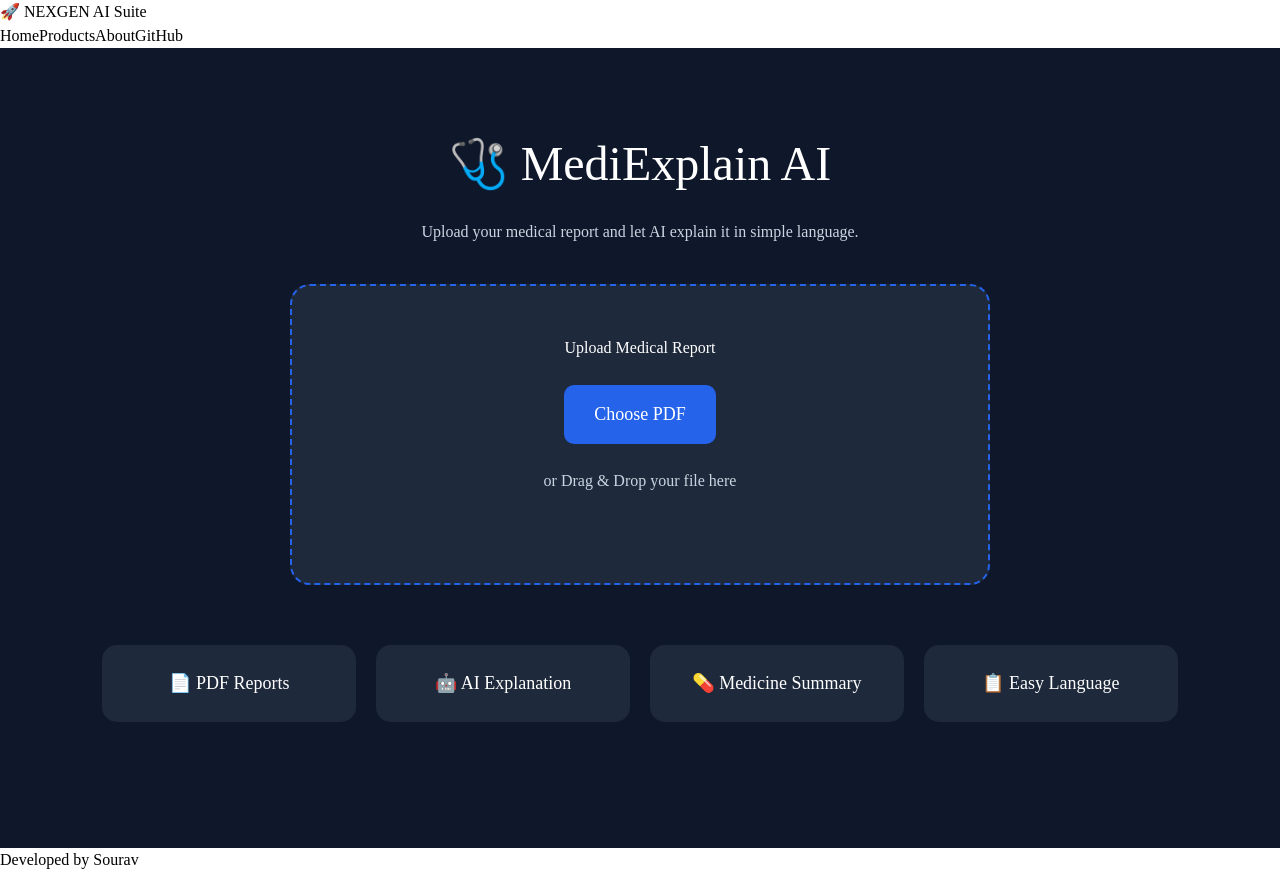
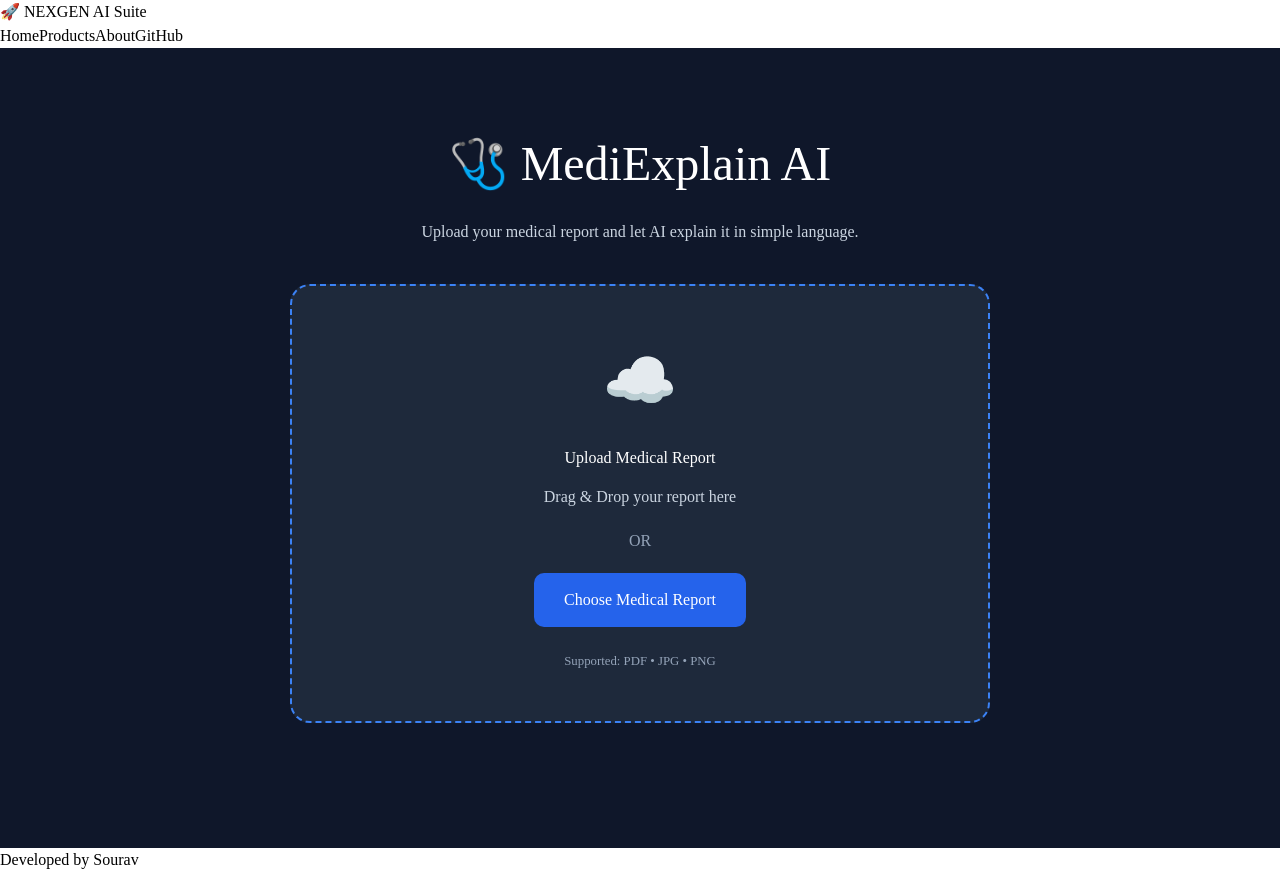
Before and after one commit to NEXGEN-AI038/NEXGEN-AI-Suite, a React (Vite) app in the folder website/: page /mediexplain in a window 1280 px wide. Built offline with nearby package versions, Linux system fonts and the light colour scheme.

Commit message:
Release v0.2 - MediExplain file upload completed

```diff
--- /dev/null
+++ b/website/src/components/FileUpload.css
@@ -0,0 +1,68 @@
+.upload-card{
+    max-width:700px;
+    margin:40px auto;
+    padding:50px;
+    background:#1e293b;
+    border:2px dashed #3b82f6;
+    border-radius:20px;
+    text-align:center;
+    transition:.3s;
+}
+
+.upload-card:hover{
+    border-color:#60a5fa;
+    transform:translateY(-3px);
+}
+
+.upload-icon{
+    font-size:60px;
+    margin-bottom:20px;
+}
+
+.upload-card h2{
+    color:white;
+    margin-bottom:15px;
+}
+
+.upload-card p{
+    color:#cbd5e1;
+}
+
+.upload-card span{
+    display:block;
+    margin:20px 0;
+    color:#94a3b8;
+}
+
+.upload-card button{
+
+    background:#2563eb;
+
+    color:white;
+
+    border:none;
+
+    padding:15px 30px;
+
+    border-radius:10px;
+
+    cursor:pointer;
+
+    font-size:16px;
+
+    transition:.3s;
+}
+
+.upload-card button:hover{
+
+    background:#1d4ed8;
+}
+
+.upload-card small{
+
+    display:block;
+
+    margin-top:25px;
+
+    color:#94a3b8;
+}
--- /dev/null
+++ b/website/src/components/FileUpload.jsx
@@ -0,0 +1,55 @@
+import { useRef } from "react";
+import "./FileUpload.css";
+
+function FileUpload({ selectedFile, setSelectedFile }) {
+
+  const fileInputRef = useRef(null);
+
+  function handleFile(event) {
+    const file = event.target.files[0];
+
+    if (file) {
+      setSelectedFile(file);
+    }
+  }
+
+  function openFilePicker() {
+    fileInputRef.current.click();
+  }
+
+  return (
+    <div className="upload-card">
+
+      <div className="upload-icon">
+        ☁️
+      </div>
+
+      <h2>Upload Medical Report</h2>
+
+      <p>
+        Drag & Drop your report here
+      </p>
+
+      <span>OR</span>
+
+      <button onClick={openFilePicker}>
+        Choose Medical Report
+      </button>
+
+      <input
+        ref={fileInputRef}
+        type="file"
+        accept=".pdf,.jpg,.jpeg,.png"
+        onChange={handleFile}
+        hidden
+      />
+
+      <small>
+        Supported: PDF • JPG • PNG
+      </small>
+
+    </div>
+  );
+}
+
+export default FileUpload;
--- a/website/src/pages/MediExplain.css
+++ b/website/src/pages/MediExplain.css
@@ -13,39 +13,70 @@
 
 .medi-page p{
     color:#cbd5e1;
-    margin-bottom:40px;
 }
 
-.upload-box{
+.file-info{
+
+    max-width:700px;
+
+    margin:35px auto;
+
     background:#1e293b;
-    max-width:700px;
-    margin:auto;
-    padding:50px;
+
     border-radius:20px;
-    border:2px dashed #2563eb;
+
+    padding:30px;
+
+    text-align:left;
+
+    animation:fadeIn .4s ease;
 }
 
-.upload-box button{
-    margin:25px 0;
-    padding:16px 30px;
-    background:#2563eb;
-    color:white;
-    border:none;
-    border-radius:10px;
-    cursor:pointer;
-    font-size:18px;
+.file-info h3{
+
+    color:#60a5fa;
+
+    margin-bottom:20px;
 }
 
-.features{
-    margin-top:60px;
-    display:grid;
-    grid-template-columns:repeat(auto-fit,minmax(200px,1fr));
-    gap:20px;
+.file-info p{
+
+    color:white;
+
+    margin:12px 0;
 }
 
-.feature{
-    background:#1e293b;
-    padding:25px;
-    border-radius:15px;
-    font-size:18px;
+.ready-badge{
+
+    margin-top:25px;
+
+    display:inline-block;
+
+    background:#16a34a;
+
+    color:white;
+
+    padding:10px 18px;
+
+    border-radius:30px;
+
+    font-weight:bold;
 }
+
+@keyframes fadeIn{
+
+    from{
+
+        opacity:0;
+
+        transform:translateY(20px);
+    }
+
+    to{
+
+        opacity:1;
+
+        transform:translateY(0);
+    }
+
+}
--- a/website/src/pages/MediExplain.jsx
+++ b/website/src/pages/MediExplain.jsx
@@ -1,6 +1,11 @@
+import { useState } from "react";
 import "./MediExplain.css";
+import FileUpload from "../components/FileUpload";
 
 function MediExplain() {
+
+  const [selectedFile, setSelectedFile] = useState(null);
+
   return (
     <div className="medi-page">
 
@@ -10,39 +15,36 @@ function MediExplain() {
         Upload your medical report and let AI explain it in simple language.
       </p>
 
-      <div className="upload-box">
+      <FileUpload
+        selectedFile={selectedFile}
+        setSelectedFile={setSelectedFile}
+      />
 
-        <h2>Upload Medical Report</h2>
+      {selectedFile && (
 
-        <button>
-          Choose PDF
-        </button>
+        <div className="file-info">
 
-        <p>
-          or Drag & Drop your file here
-        </p>
+          <h3>📄 File Ready for Analysis</h3>
 
-      </div>
+          <p>
+            <strong>Name:</strong> {selectedFile.name}
+          </p>
 
-      <div className="features">
+          <p>
+            <strong>Size:</strong> {(selectedFile.size / 1024).toFixed(2)} KB
+          </p>
 
-        <div className="feature">
-          📄 PDF Reports
+          <p>
+            <strong>Type:</strong> {selectedFile.type}
+          </p>
+
+          <div className="ready-badge">
+            ✅ Ready for AI Analysis
+          </div>
+
         </div>
 
-        <div className="feature">
-          🤖 AI Explanation
-        </div>
-
-        <div className="feature">
-          💊 Medicine Summary
-        </div>
-
-        <div className="feature">
-          📋 Easy Language
-        </div>
-
-      </div>
+      )}
 
     </div>
   );
```
